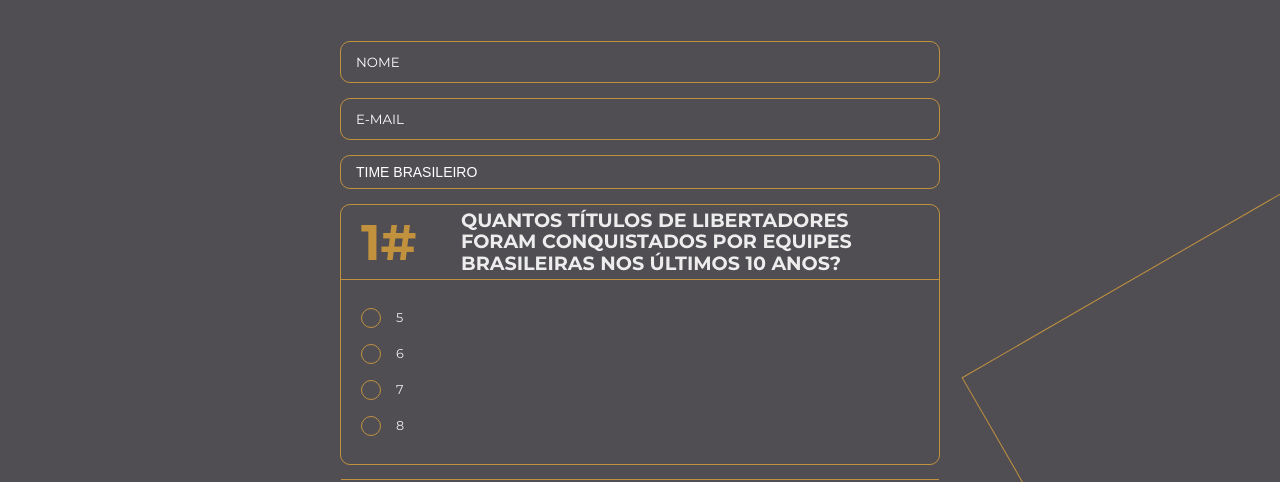
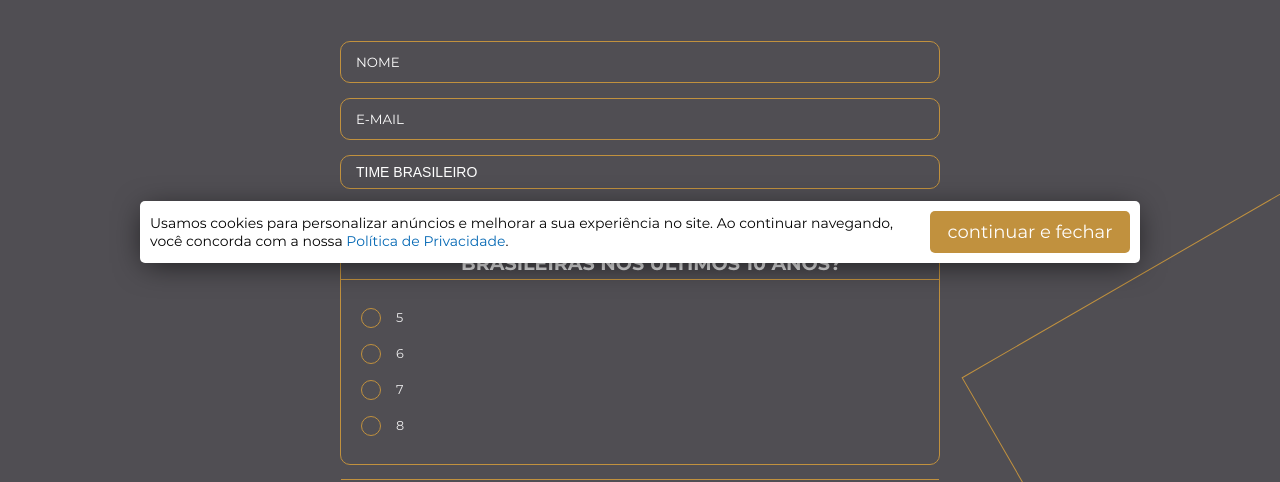
Before and after one commit to guilhermepv/quiz10, a PHP site: page / in a window 1280 px wide. Shown: the part 527-1009 px from the top of the page. Run offline with PHP 8.4, Linux system fonts and the light colour scheme.

Commit message:
cookie msg

```diff
--- a/index.php
+++ b/index.php
@@ -257,5 +257,100 @@
     };
 </script>
 <script src="js/script.js?v=<?=time()?>"></script>
+
+<style>
+#box-lgpd {
+    position: fixed;
+    bottom: 10px;
+    width: 100%;
+    background: #fff;
+    max-width: 1000px;
+    left: calc(50% - 1000px/2);
+    padding: 10px;
+    box-shadow: 0 5px 30px -5px rgba(0, 0, 0, .7);
+    border-radius: 5px;
+    display: flex;
+    flex-wrap: wrap;
+    justify-content: center;
+    align-items: center;
+    z-index: 16000004
+}
+
+#box-lgpd .box-info {
+    width: calc(100% - 200px)
+}
+
+#box-lgpd .box-info p {
+    font-size: 14px;
+    margin-bottom: 5px;
+    padding-right: 20px;
+    margin-top: 0;
+}
+
+#box-lgpd .box-info p:last-child {
+    margin-bottom: 0
+}
+
+#box-lgpd .box-info p a {
+    color: #0066b3
+}
+
+#box-lgpd > a {
+    display: block;
+    width: 200px;
+    text-align: center;
+    background: #c1913e;
+    color: #fff;
+    padding: 10px;
+    border-radius: 5px;
+    font-size: 18px;
+    transition: .2s;
+}
+
+#box-lgpd > a:hover {
+    background: #c1913e;
+}
+
+@media(max-width:1000px) {
+    #box-lgpd {
+        width: 97%;
+        left: 1.5%;
+    }
+}
+
+@media(max-width:500px) {
+    #box-lgpd {
+        width: 97%;
+        left: 1.5%;
+    }
+    #box-lgpd .box-info {
+        width: 100%
+    }
+    #box-lgpd>a {
+        width: 100%;
+        margin-top: 20px
+    }
+}
+</style>
+<section id="box-lgpd" style="display: none;"><div class="box-info"><p>Usamos cookies para personalizar anúncios e melhorar a sua experiência no site. Ao continuar navegando, você concorda com a nossa <a target="_blank" href="https://www.futfanatics.com.br/politica-de-privacidade">Política de Privacidade</a>.</p></div><a href="javascript:;" id="lgpd-consent-button">continuar e fechar</a></section>
+<script>
+jQuery(document).ready(function(){
+     var lgpdConsent = localStorage.getItem('lgpd-consent');
+     var lgpd = jQuery('#box-lgpd');
+     var btnConsent = lgpd.find('#lgpd-consent-button');
+
+     if(lgpd && lgpd.length) {
+        if(!lgpdConsent){
+            lgpd.show();
+        }
+     }
+
+     btnConsent.click(function(){
+        localStorage.setItem('lgpd-consent', true);
+        lgpd.fadeOut();
+        return false;
+     });
+});
+</script>
 </body>
 </html>
```
